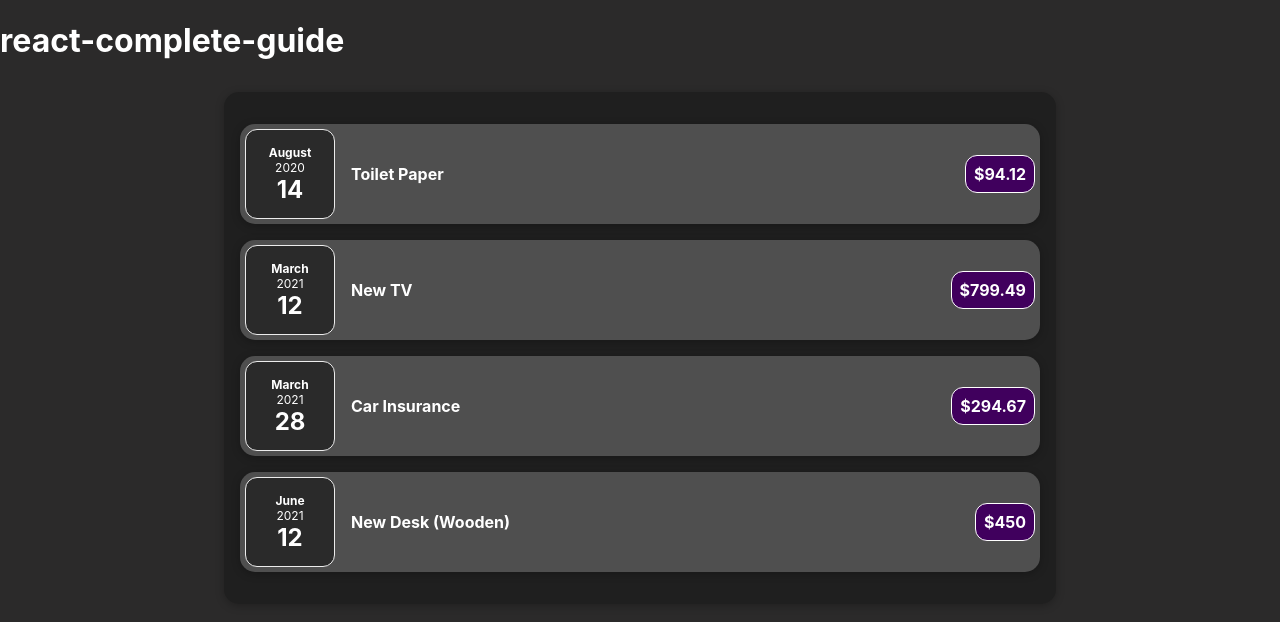
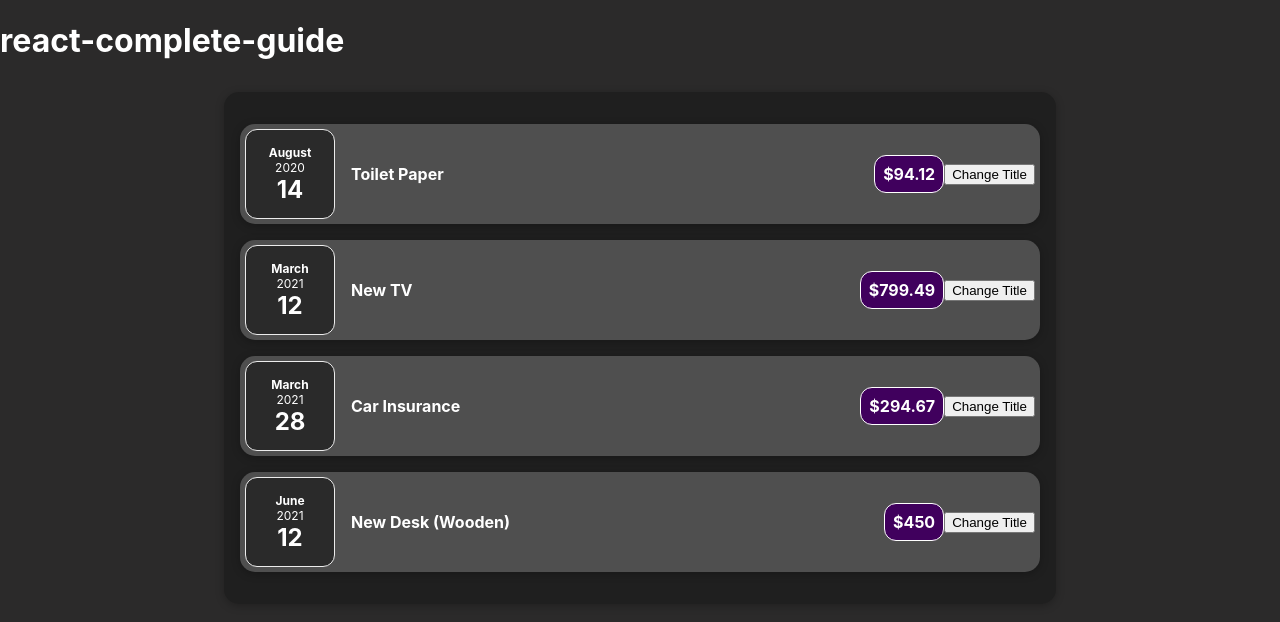
Before and after one commit to minnheima/react-complete-guide, a React (Create React App) app: page / in a window 1280 px wide. Shown: the top 622 px of the page. Built offline with nearby package versions, Linux system fonts and the light colour scheme.

Commit message:
#53 useState

```diff
--- a/src/App.js
+++ b/src/App.js
@@ -1,6 +1,6 @@
 import Expenses from "./components/Expenses/Expenses";
 
-function App() {
+const App = () => {
   const expenses = [
     {
       id: "e1",
@@ -28,6 +28,6 @@ function App() {
       <Expenses items={expenses} />
     </div>
   );
-}
+};
 
 export default App;
--- a/src/components/Expenses/ExpenseItem.js
+++ b/src/components/Expenses/ExpenseItem.js
@@ -1,17 +1,26 @@
 import ExpenseDate from "./ExpenseDate";
 import "./ExpenseItem.css";
 import Card from "../UI/Card";
+import React, { useState } from "react";
 
-function ExpenseItem(props) {
+const ExpenseItem = (props) => {
+  const [title, setTitle] = useState(props.title);
+
+  const clickHandler = () => {
+    setTitle("Updated!!!");
+    console.log(title);
+  };
+
   return (
     <Card className="expense-item">
       <ExpenseDate date={props.date} />
       <div className="expense-item__description">
-        <h2>{props.title}</h2>
+        <h2>{title}</h2>
         <div className="expense-item__price">${props.amount}</div>
       </div>
+      <button onClick={clickHandler}>Change Title</button>
     </Card>
   );
-}
+};
 
 export default ExpenseItem;
--- a/src/components/Expenses/Expenses.js
+++ b/src/components/Expenses/Expenses.js
@@ -2,7 +2,7 @@ import "./Expenses.css";
 import Card from "../UI/Card";
 import ExpenseItem from "../Expenses/ExpenseItem";
 
-function Expenses(props) {
+const Expenses = (props) => {
   return (
     <Card className="expenses">
       <ExpenseItem title={props.items[0].title} amount={props.items[0].amount} date={props.items[0].date} />
@@ -11,5 +11,5 @@ function Expenses(props) {
       <ExpenseItem title={props.items[3].title} amount={props.items[3].amount} date={props.items[3].date} />
     </Card>
   );
-}
+};
 export default Expenses;
--- a/src/components/UI/Card.js
+++ b/src/components/UI/Card.js
@@ -1,8 +1,8 @@
 import "./Card.css";
 
-function Card(props) {
+const Card = (props) => {
   const classes = `card ${props.className}`;
-  console.log(`this is card component + ${props.className}`);
+  // console.log(`this is card component + ${props.className}`);
   return <div className={classes}>{props.children}</div>;
-}
+};
 export default Card;
```
